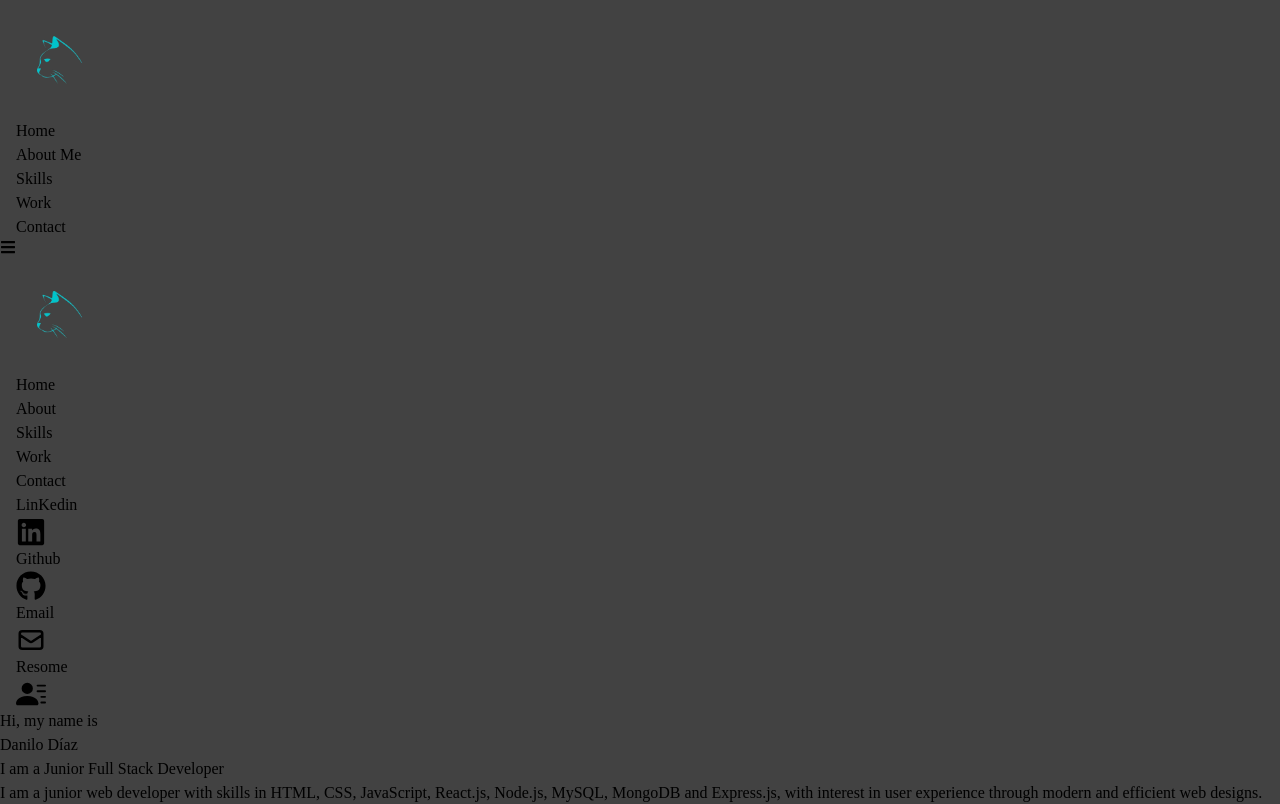
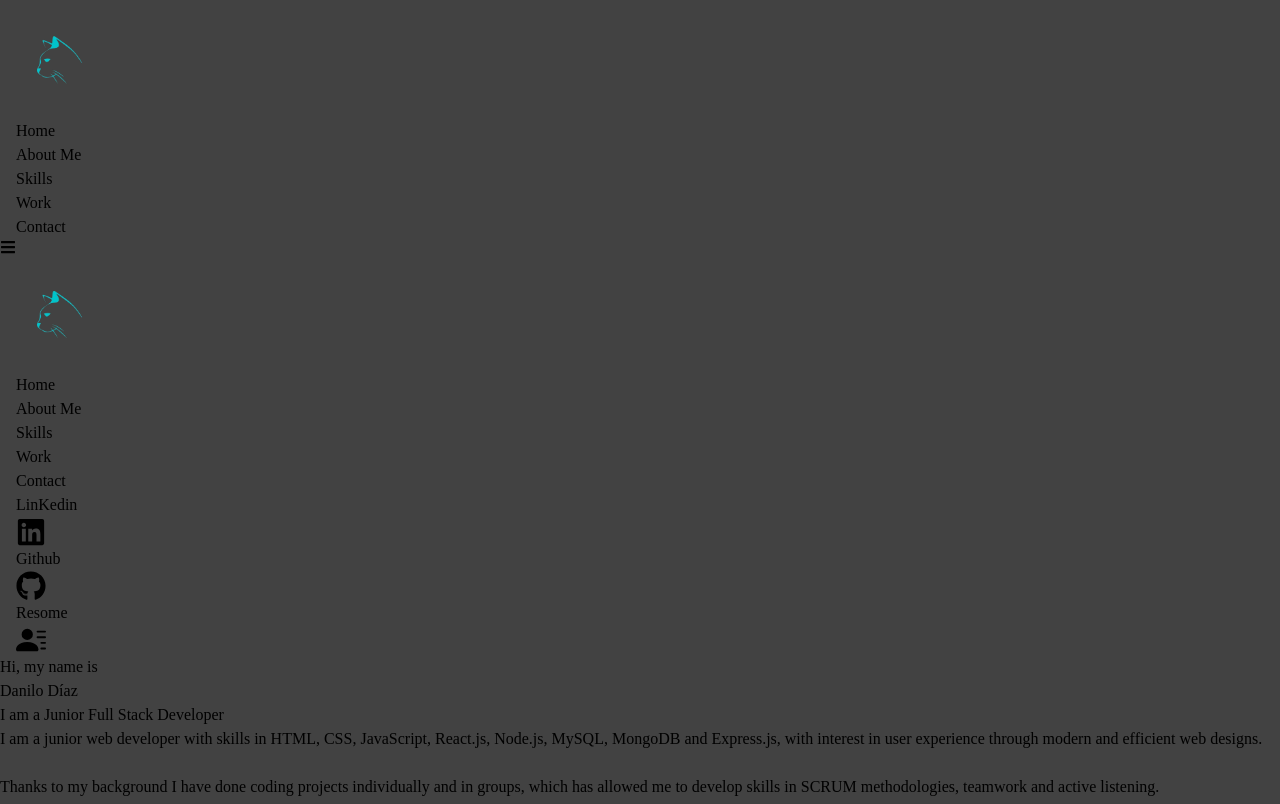
Before and after one commit to DaniloDiaz08/MyPorfolio, a React (Vite) app: page / in a window 1280 px wide. Shown: the top 804 px of the page. Built offline with nearby package versions, Linux system fonts and the light colour scheme.

Commit message:
Project completed

```diff
--- a/src/Components/About.jsx
+++ b/src/Components/About.jsx
@@ -2,7 +2,7 @@ import React from 'react'
 
 const About = () => {
     return (
-        <div name='About' className='w-full mt-20 h-screen lg:mt-40 bg-[#424242] text-gray-300'>
+        <div name='About' className='w-full mt-20 bg-[#424242] text-gray-300'>
             <div className='flex flex-col justify-center items-center w-full h-full'>
                 <div className='max-w-[1000px] w-full grid grid-cols-2 gap-8'>
                     <div className='sm:text-right pb-8 pl-4'>
--- a/src/Components/Home.jsx
+++ b/src/Components/Home.jsx
@@ -11,7 +11,7 @@ const Home = () => {
                 <h2 className='text-4xl sm:text-7xl font-bold text-[#8892b0]'>I am a Junior Full Stack Developer</h2>
                 <p className='text-white py-4 max-w-[700px]'>I am a junior web developer with skills in HTML, CSS, JavaScript, React.js, Node.js, MySQL, MongoDB and Express.js, with interest in user experience through modern and efficient web designs. <br /><br /> Thanks to my background I have done coding projects individually and in groups, which has allowed me to develop skills in SCRUM methodologies, teamwork and active listening. </p>
                 <div>
-                    <a href="#_" class="relative inline-flex items-center justify-start py-3 pl-4 pr-12 overflow-hidden font-semibold text-[#44cde3] transition-all duration-150 ease-in-out rounded hover:pl-10 hover:pr-6 bg-[#424242] group">
+                    <a Target='_blank' href='../../public/Corporate resume Danilo Diaz English.pdf' class="relative inline-flex items-center justify-start py-3 pl-4 pr-12 overflow-hidden font-semibold text-[#44cde3] transition-all duration-150 ease-in-out rounded hover:pl-10 hover:pr-6 bg-[#424242] group">
                         <span class="absolute bottom-0 left-0 w-full h-1 transition-all duration-150 ease-in-out bg-[#44cde3] group-hover:h-full"></span>
                         <span class="absolute right-0 pr-4 duration-200 ease-out group-hover:translate-x-12">
                             <svg class="w-5 h-5 text-[#1b9db1]" fill="none" stroke="currentColor" viewBox="0 0 24 24" xmlns="http://www.w3.org/2000/svg"><path stroke-linecap="round" stroke-linejoin="round" stroke-width="2" d="M14 5l7 7m0 0l-7 7m7-7H3"></path></svg>
@@ -19,7 +19,7 @@ const Home = () => {
                         <span class="absolute left-0 pl-2.5 -translate-x-12 group-hover:translate-x-0 ease-out duration-200">
                             <svg class="w-5 h-5 text-[#1b9db1]" fill="none" stroke="currentColor" viewBox="0 0 24 24" xmlns="http://www.w3.org/2000/svg"><path stroke-linecap="round" stroke-linejoin="round" stroke-width="2" d="M14 5l7 7m0 0l-7 7m7-7H3"></path></svg>
                         </span>
-                        <span class="relative w-full text-left transition-colors duration-200 ease-in-out group-hover:text-white">View Work</span>
+                        <span class="relative w-full text-left transition-colors duration-200 ease-in-out group-hover:text-white">Download CV</span>
                     </a>
                 </div>
             </div>
--- a/src/Components/NavBar.jsx
+++ b/src/Components/NavBar.jsx
@@ -55,33 +55,47 @@ const NavBar = () => {
         <div>
           <img src={Logo} alt="Logo Image" style={{ width: '120px' }} />
         </div>
-        <li className='py-6 text-4xl'>Home</li>
-        <li className='py-6 text-4xl'>About</li>
-        <li className='py-6 text-4xl'>Skills</li>
-        <li className='py-6 text-4xl'>Work</li>
-        <li className='py-6 text-4xl'>Contact</li>
+        <li className='py-6 text-4xl'>
+          <Link onClick={handleClick} to="Home" smooth={true} duration={500}>
+            Home
+          </Link>
+        </li>
+        <li className='py-6 text-4xl'>
+          <Link onClick={handleClick} to="About" smooth={true} duration={500}>
+          About Me
+        </Link></li>
+        <li className='py-6 text-4xl'>
+          <Link onClick={handleClick} to="Skills" smooth={true} duration={500}>
+            Skills
+          </Link>
+        </li>
+        <li className='py-6 text-4xl'>
+          <Link onClick={handleClick} to="Work" smooth={true} duration={500}>
+            Work
+          </Link>
+        </li>
+        <li className='py-6 text-4xl'>
+          <Link onClick={handleClick} to="Contact" smooth={true} duration={500}>
+            Contact
+          </Link>
+        </li>
       </ul>
 
       {/* Social Icons */}
       <div className=' hidden lg:flex fixed flex-col top-[35%] left-0 gap-8'>
         <ul>
           <li className='w-[160px] h-[60px] flex justify-between items-center ml-[-100px] hover:ml-[-10px] duration-300 bg-[#44cde3] rounded-t-xl font-bold'>
-            <a className='flex justify-between items-center w-full text-white' href="/">
+            <a Target='_blank' className='flex justify-between items-center w-full text-white' href="https://www.linkedin.com/in/danilo-diaz-/">
               LinKedin <FaLinkedin size={30} />
             </a>
           </li>
           <li className='w-[160px] h-[60px] flex justify-between items-center ml-[-100px] hover:ml-[-10px] duration-300 bg-[#44cde3] font-bold'>
-            <a className='flex justify-between items-center w-full text-white' href="/">
+            <a Target='_blank' className='flex justify-between items-center w-full text-white' href="https://github.com/DaniloDiaz08">
               Github <FaGithub size={30} />
             </a>
           </li>
-          <li className='w-[160px] h-[60px] flex justify-between items-center ml-[-100px] hover:ml-[-10px] duration-300 bg-[#44cde3] font-bold'>
-            <a className='flex justify-between items-center w-full text-white' href="/">
-              Email <HiOutlineMail size={30} />
-            </a>
-          </li>
           <li className='w-[160px] h-[60px] flex justify-between items-center ml-[-100px] hover:ml-[-10px] duration-300 bg-[#44cde3] rounded-b-xl font-bold'>
-            <a className='flex justify-between items-center w-full text-white' href="/">
+            <a Target='_blank' className='flex justify-between items-center w-full text-white' href="../../public/Corporate resume Danilo Diaz English.pdf">
               Resome <BsFillPersonLinesFill size={30} />
             </a>
           </li>
```
Also changed, not shown: 1 other file (tests, documents, lock files or other folders).
